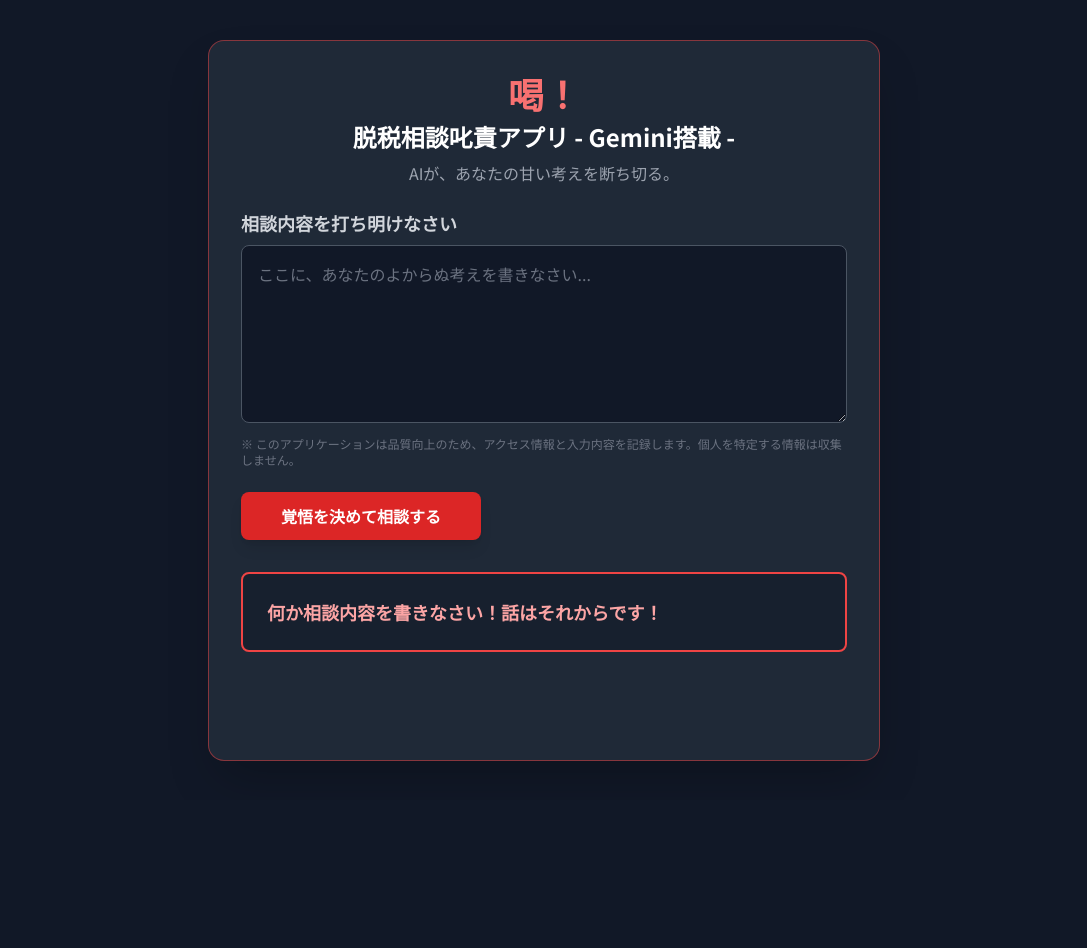
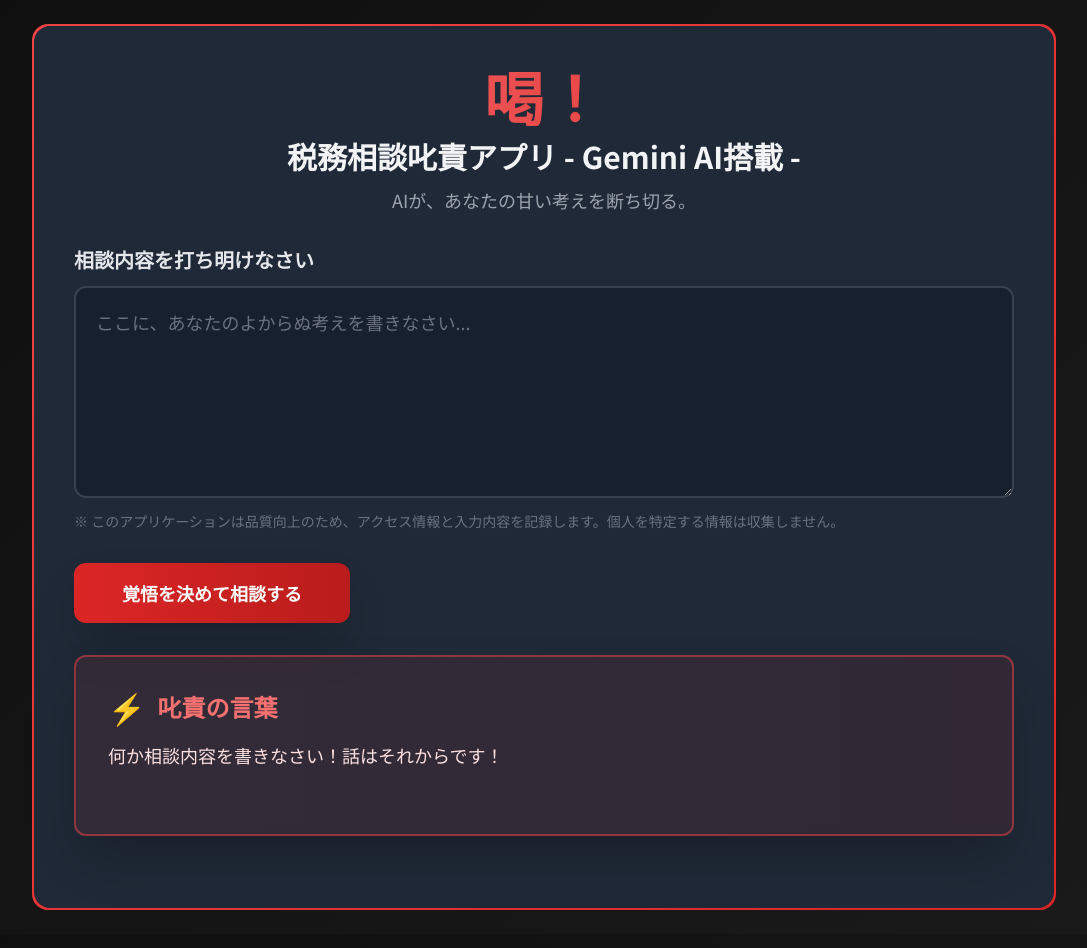
Before and after one commit to Tsujitax/tax-consultation-app, a website: page public/index.html in a window 1280 px wide. Both pictures are taken after a click on the button "覚悟を決めて相談する". Shown: the whole page, without its empty margins (96-1183 px from the left). Before the commit the page ends 800 px from the top, so only its background shows below. Drawn offline with nearby package versions, Linux system fonts and the light colour scheme.

Commit message:
UIを大幅改善 - 文字切れ解決、横幅拡張、デザイン刷新

```diff
--- a/public/index.html
+++ b/public/index.html
@@ -15,6 +15,7 @@
         /* フォント設定 */
         body {
             font-family: 'Noto Sans JP', 'Inter', sans-serif;
+            background: linear-gradient(135deg, #0f0f0f 0%, #1a1a1a 100%);
         }
         /* 結果表示エリアのアニメーション */
         .response-container {
@@ -22,12 +23,33 @@
             opacity: 0;
             transform: translateY(20px);
             max-height: 0;
-            overflow: hidden;
+            overflow: visible;
         }
         .response-container.visible {
             opacity: 1;
             transform: translateY(0);
-            max-height: 1000px; /* 十分な高さを確保 */
+            max-height: none; /* 高さ制限を解除 */
+        }
+        /* テキストエリアのスクロールバー */
+        .response-text {
+            max-height: 600px;
+            overflow-y: auto;
+            scrollbar-width: thin;
+            scrollbar-color: #4b5563 #1f2937;
+        }
+        .response-text::-webkit-scrollbar {
+            width: 8px;
+        }
+        .response-text::-webkit-scrollbar-track {
+            background: #1f2937;
+            border-radius: 4px;
+        }
+        .response-text::-webkit-scrollbar-thumb {
+            background: #4b5563;
+            border-radius: 4px;
+        }
+        .response-text::-webkit-scrollbar-thumb:hover {
+            background: #6b7280;
         }
         /* ローディングスピナーのアニメーション */
         .spinner {
@@ -41,54 +63,87 @@
         @keyframes spin {
             to { transform: rotate(360deg); }
         }
+        /* グラデーションボーダー */
+        .gradient-border {
+            background: linear-gradient(135deg, #ef4444, #dc2626);
+            padding: 2px;
+            border-radius: 1rem;
+        }
+        /* ホバーエフェクト */
+        .hover-glow:hover {
+            box-shadow: 0 0 30px rgba(239, 68, 68, 0.3);
+        }
+        /* モバイル対応 */
+        @media (max-width: 640px) {
+            .response-text {
+                font-size: 1rem;
+                max-height: 400px;
+            }
+            h1 { font-size: 3rem; }
+            h2 { font-size: 1.5rem; }
+            h3 { font-size: 1.25rem; }
+        }
     </style>
 </head>
 <body class="bg-gray-900 text-white flex items-center justify-center min-h-screen p-4 sm:p-6">
     <!-- メインコンテナ -->
-    <div class="w-full max-w-2xl mx-auto p-4 sm:p-6 md:p-8 bg-gray-800 rounded-2xl shadow-2xl border border-red-500/50">
+    <div class="gradient-border w-full max-w-5xl mx-auto">
+        <div class="w-full bg-gray-800 rounded-2xl p-6 sm:p-8 md:p-10 hover-glow transition-all duration-300">
 
-        <header class="text-center mb-6">
-            <h1 class="text-3xl sm:text-4xl font-bold text-red-400">喝！</h1>
-            <h2 class="text-xl sm:text-2xl font-bold mt-2">脱税相談叱責アプリ - Gemini搭載 -</h2>
-            <p class="text-gray-400 mt-2 text-sm sm:text-base">AIが、あなたの甘い考えを断ち切る。</p>
+        <header class="text-center mb-8">
+            <h1 class="text-5xl sm:text-6xl font-bold text-transparent bg-clip-text bg-gradient-to-r from-red-400 to-red-600 mb-2">喝！</h1>
+            <h2 class="text-2xl sm:text-3xl font-bold mt-3 text-gray-100">税務相談叱責アプリ - Gemini AI搭載 -</h2>
+            <p class="text-gray-400 mt-3 text-base sm:text-lg">AIが、あなたの甘い考えを断ち切る。</p>
         </header>
 
         <main>
             <!-- 相談内容入力フォーム -->
-            <div class="mb-6">
-                <label for="consultation-text" class="block mb-2 text-lg font-semibold text-gray-300">相談内容を打ち明けなさい</label>
-                <textarea id="consultation-text" rows="6" class="w-full p-4 bg-gray-900 border border-gray-600 rounded-lg focus:ring-2 focus:ring-red-500 focus:border-red-500 text-white placeholder-gray-500 transition-colors" placeholder="ここに、あなたのよからぬ考えを書きなさい..."></textarea>
-                <p class="mt-2 text-xs text-gray-500">※ このアプリケーションは品質向上のため、アクセス情報と入力内容を記録します。個人を特定する情報は収集しません。</p>
+            <div class="mb-8">
+                <label for="consultation-text" class="block mb-3 text-xl font-bold text-gray-200">相談内容を打ち明けなさい</label>
+                <textarea id="consultation-text" rows="6" class="w-full p-5 bg-gray-900/50 backdrop-blur-sm border-2 border-gray-700 rounded-xl focus:ring-2 focus:ring-red-500 focus:border-red-500 text-white placeholder-gray-500 transition-all duration-300 text-lg" placeholder="ここに、あなたのよからぬ考えを書きなさい..."></textarea>
+                <p class="mt-2 text-sm text-gray-500">※ このアプリケーションは品質向上のため、アクセス情報と入力内容を記録します。個人を特定する情報は収集しません。</p>
             </div>
 
             <!-- 送信ボタン -->
-            <div class="text-center">
-                <button id="submit-button" class="w-full sm:w-auto bg-red-600 hover:bg-red-700 text-white font-bold py-3 px-10 rounded-lg shadow-lg transform hover:scale-105 transition-all duration-300 ease-in-out flex items-center justify-center space-x-2">
+            <div class="text-center mb-8">
+                <button id="submit-button" class="bg-gradient-to-r from-red-600 to-red-700 hover:from-red-700 hover:to-red-800 text-white font-bold py-4 px-12 rounded-xl shadow-2xl transform hover:scale-105 transition-all duration-300 ease-in-out flex items-center justify-center space-x-3 text-lg">
                     <span id="button-text">覚悟を決めて相談する</span>
                     <div id="loading-spinner" class="spinner hidden"></div>
                 </button>
             </div>
 
             <!-- 叱責メッセージ表示エリア -->
-            <div id="scolding-area" class="mt-8">
-                <div id="scolding-response" class="response-container p-6 bg-gray-900/50 rounded-lg border-2 border-red-500">
-                    <p id="scolding-text" class="text-base sm:text-lg font-bold text-red-300 whitespace-pre-wrap break-words"></p>
-                    <div class="text-center">
-                       <button id="suggestion-button" class="hidden mt-6 bg-blue-600 hover:bg-blue-700 text-white font-bold py-2 px-6 rounded-lg shadow-md transform hover:scale-105 transition-all duration-300">
-                           ✨前向きな代替案を提案してもらう
-                       </button>
+            <div id="scolding-area" class="mb-8">
+                <div id="scolding-response" class="response-container">
+                    <div class="bg-gradient-to-r from-red-500/10 to-red-600/10 backdrop-blur-sm rounded-xl border-2 border-red-500/50 p-8 shadow-2xl">
+                        <h3 class="text-2xl font-bold text-red-400 mb-4 flex items-center">
+                            <span class="text-3xl mr-3">⚡</span>
+                            叱責の言葉
+                        </h3>
+                        <p id="scolding-text" class="response-text text-lg leading-relaxed text-red-100 whitespace-pre-wrap break-words"></p>
+                        <div class="text-center mt-8">
+                           <button id="suggestion-button" class="hidden bg-gradient-to-r from-blue-600 to-blue-700 hover:from-blue-700 hover:to-blue-800 text-white font-bold py-3 px-8 rounded-xl shadow-xl transform hover:scale-105 transition-all duration-300">
+                               ✨ 前向きな代替案を提案してもらう
+                           </button>
+                        </div>
                     </div>
                 </div>
             </div>
 
             <!-- 代替案表示エリア -->
-             <div id="suggestion-area" class="mt-6">
-                <div id="suggestion-response" class="response-container p-6 bg-gray-900/50 rounded-lg border-2 border-blue-500">
-                    <h3 class="text-lg font-bold text-blue-300 mb-4 text-center sm:text-left">建設的な代替案：</h3>
-                    <p id="suggestion-text" class="text-gray-300 whitespace-pre-wrap break-words"></p>
+            <div id="suggestion-area">
+                <div id="suggestion-response" class="response-container">
+                    <div class="bg-gradient-to-r from-blue-500/10 to-blue-600/10 backdrop-blur-sm rounded-xl border-2 border-blue-500/50 p-8 shadow-2xl">
+                        <h3 class="text-2xl font-bold text-blue-400 mb-4 flex items-center">
+                            <span class="text-3xl mr-3">💡</span>
+                            建設的な代替案
+                        </h3>
+                        <p id="suggestion-text" class="response-text text-lg leading-relaxed text-blue-100 whitespace-pre-wrap break-words"></p>
+                    </div>
                 </div>
             </div>
         </main>
+        </div>
     </div>
 
     <script>
```
Also changed, not shown: 1 other file.
